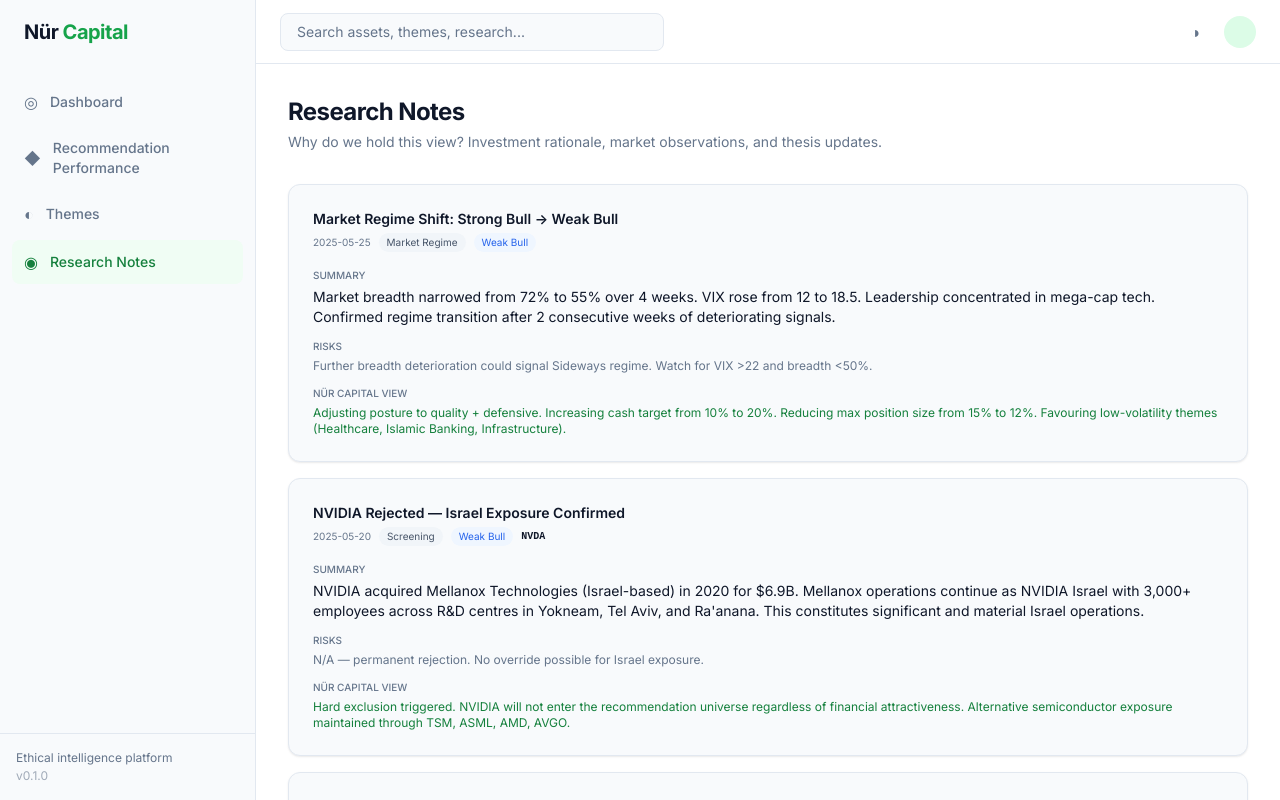
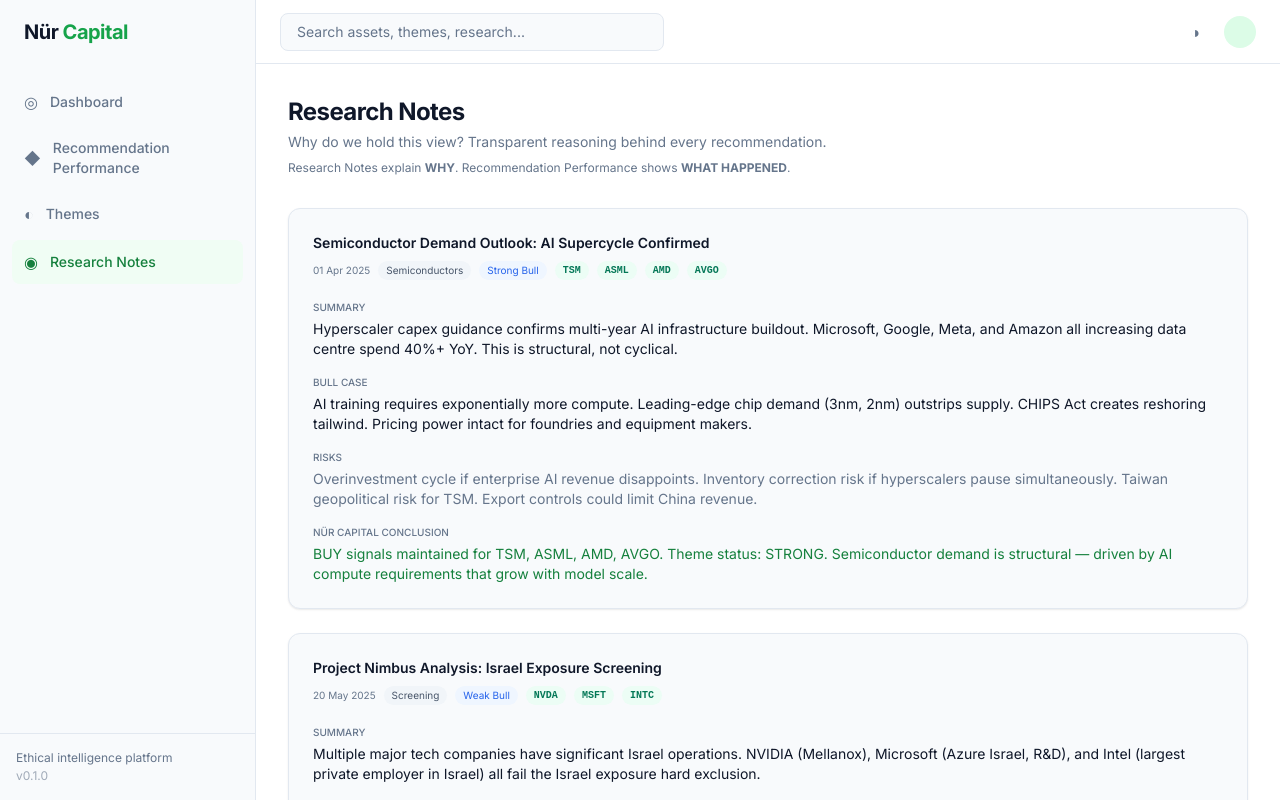
Before and after one commit to taher88noor-create/nurcapital, a Next.js app: page /notes in a window 1280 px wide. Built offline with nearby package versions, Linux system fonts and the light colour scheme.

Commit message:
Rebuild Research Notes: structured format with bull case, risks, conclusion

```diff
--- a/src/app/notes/page.tsx
+++ b/src/app/notes/page.tsx
@@ -7,81 +7,91 @@ export default function ResearchNotesPage() {
       <div>
         <h1 className="text-2xl font-bold tracking-tight">Research Notes</h1>
         <p className="mt-1 text-sm text-muted-foreground">
-          Why do we hold this view? Investment rationale, market observations, and thesis updates.
+          Why do we hold this view? Transparent reasoning behind every recommendation.
+        </p>
+        <p className="mt-2 text-xs text-muted-foreground">
+          Research Notes explain <strong>WHY</strong>. Recommendation Performance shows <strong>WHAT HAPPENED</strong>.
         </p>
       </div>
 
       {/* Notes */}
-      <div className="space-y-4">
+      <div className="space-y-6">
         <Note
-          date="2025-05-25"
+          title="Semiconductor Demand Outlook: AI Supercycle Confirmed"
+          date="01 Apr 2025"
+          theme="Semiconductors"
+          assets={["TSM", "ASML", "AMD", "AVGO"]}
+          regime="Strong Bull"
+          summary="Hyperscaler capex guidance confirms multi-year AI infrastructure buildout. Microsoft, Google, Meta, and Amazon all increasing data centre spend 40%+ YoY. This is structural, not cyclical."
+          bullCase="AI training requires exponentially more compute. Leading-edge chip demand (3nm, 2nm) outstrips supply. CHIPS Act creates reshoring tailwind. Pricing power intact for foundries and equipment makers."
+          risks="Overinvestment cycle if enterprise AI revenue disappoints. Inventory correction risk if hyperscalers pause simultaneously. Taiwan geopolitical risk for TSM. Export controls could limit China revenue."
+          conclusion="BUY signals maintained for TSM, ASML, AMD, AVGO. Theme status: STRONG. Semiconductor demand is structural — driven by AI compute requirements that grow with model scale."
+        />
+        <Note
+          title="Project Nimbus Analysis: Israel Exposure Screening"
+          date="20 May 2025"
+          theme="Screening"
+          assets={["NVDA", "MSFT", "INTC"]}
+          regime="Weak Bull"
+          summary="Multiple major tech companies have significant Israel operations. NVIDIA (Mellanox), Microsoft (Azure Israel, R&D), and Intel (largest private employer in Israel) all fail the Israel exposure hard exclusion."
+          bullCase="N/A — this is a screening analysis, not a buy thesis."
+          risks="Excluding these companies removes access to some of the world's largest and most profitable technology businesses. Alternative exposure must be found through compliant competitors."
+          conclusion="NVIDIA, Microsoft, and Intel permanently REJECTED. Alternative semiconductor exposure maintained through TSM, ASML, AMD, AVGO (all pass screening). Cybersecurity exposure through CRWD and PANW (US-headquartered, no Israel operations)."
+        />
+        <Note
+          title="Cybersecurity: Platform Consolidation Thesis"
+          date="15 Apr 2025"
+          theme="Cybersecurity"
+          assets={["CRWD", "PANW"]}
+          regime="Strong Bull"
+          summary="Enterprise cybersecurity spend is non-discretionary and growing 15%+ annually. The market is consolidating around platform leaders who can replace multiple point solutions with unified security."
+          bullCase="Ransomware epidemic drives urgency. Regulatory compliance (GDPR, NIS2, SEC rules) mandates spend. AI-powered threats increase attack surface. Platform consolidation creates winner-take-most dynamics."
+          risks="Microsoft Defender bundling could pressure pricing for endpoint security. Major breach of CrowdStrike or Palo Alto platform would be reputationally devastating. July 2024 CrowdStrike outage — monitoring for sustained customer losses."
+          conclusion="BUY signal issued for PANW. Existing BUY maintained for CRWD. Both pass eligibility screening (US-headquartered, no Israel operations, no prohibited revenue). Theme status: STRONG."
+        />
+        <Note
+          title="Healthcare Innovation: GLP-1 Revolution"
+          date="20 Feb 2025"
+          theme="Healthcare"
+          assets={["LLY", "NOVO-B"]}
+          regime="Sideways"
+          summary="GLP-1 receptor agonists (Mounjaro/Zepbound from Lilly, Ozempic/Wegovy from Novo) represent a generational healthcare opportunity. $100B+ addressable market with <5% penetration."
+          bullCase="Obesity affects 40%+ of US adults. GLP-1 efficacy proven (15-25% weight loss). Pipeline expanding: oral formulations, combination therapies. Manufacturing scale-up underway. Insurance coverage expanding."
+          risks="Long-term safety signals could emerge. Government price controls in election year. Manufacturing constraints limit near-term revenue. Premium valuations leave little margin for error. Competition from Amgen, Pfizer entering market."
+          conclusion="BUY signal for LLY (category leader, best efficacy, strongest pipeline). HOLD for NOVO-B (pioneer, in correction, fundamentals intact but momentum negative). Both pass eligibility screening."
+        />
+        <Note
+          title="Energy Security: Aramco & GCC Thesis"
+          date="01 Feb 2025"
+          theme="Oil & Gas"
+          assets={["2222.SR"]}
+          regime="Sideways"
+          summary="Saudi Aramco produces oil at <$5/barrel — lowest cost globally. OPEC+ supply discipline supports prices above $70. Sharia-compliant structure confirmed. Dividend yield >4%."
+          bullCase="Supply underinvestment since 2015 creates structural tightness. Peak oil demand is decades away. Energy security narrative strengthened post-Ukraine. Cash flow generation funds reliable dividends."
+          risks="Oil price sustained below $50 would pressure dividend. Saudi Arabia breaking OPEC+ discipline (price war). Accelerated EV adoption causing demand peak before 2035. Geopolitical risk in Middle East."
+          conclusion="HOLD signal. Positioned as dividend anchor and energy security exposure. Low volatility, low correlation with tech holdings. Provides geographic diversification (GCC). Not a growth thesis — a stability thesis."
+        />
+        <Note
+          title="Halal Finance: Structural Allocation Anchor"
+          date="10 Jan 2025"
+          theme="Halal Finance"
+          assets={["HLAL", "SPUS"]}
+          regime="Sideways"
+          summary="Sharia-compliant ETFs provide broad US equity exposure with pre-screened compliance. HLAL tracks FTSE USA Shariah Index. SPUS tracks S&P 500 Shariah. Both exclude non-compliant sectors automatically."
+          bullCase="Growing Muslim middle class (1.8B+ population). Institutional demand for compliant products. Low-cost diversification with ethical compliance built in. Regulatory support in GCC, Malaysia, Indonesia."
+          risks="Tracking error vs conventional benchmarks due to sector exclusions. Higher expense ratios than conventional ETFs. Limited product diversity in Islamic finance ETF space."
+          conclusion="HOLD signal. Core structural allocation — not a tactical position. Provides diversification anchor regardless of market regime. Low maintenance, high conviction. This is a permanent allocation, not a trade."
+        />
+        <Note
           title="Market Regime Shift: Strong Bull → Weak Bull"
+          date="25 May 2025"
           theme="Market Regime"
           assets={[]}
           regime="Weak Bull"
           summary="Market breadth narrowed from 72% to 55% over 4 weeks. VIX rose from 12 to 18.5. Leadership concentrated in mega-cap tech. Confirmed regime transition after 2 consecutive weeks of deteriorating signals."
-          risks="Further breadth deterioration could signal Sideways regime. Watch for VIX >22 and breadth <50%."
-          view="Adjusting posture to quality + defensive. Increasing cash target from 10% to 20%. Reducing max position size from 15% to 12%. Favouring low-volatility themes (Healthcare, Islamic Banking, Infrastructure)."
-        />
-        <Note
-          date="2025-05-20"
-          title="NVIDIA Rejected — Israel Exposure Confirmed"
-          theme="Screening"
-          assets={["NVDA"]}
-          regime="Weak Bull"
-          summary="NVIDIA acquired Mellanox Technologies (Israel-based) in 2020 for $6.9B. Mellanox operations continue as NVIDIA Israel with 3,000+ employees across R&D centres in Yokneam, Tel Aviv, and Ra'anana. This constitutes significant and material Israel operations."
-          risks="N/A — permanent rejection. No override possible for Israel exposure."
-          view="Hard exclusion triggered. NVIDIA will not enter the recommendation universe regardless of financial attractiveness. Alternative semiconductor exposure maintained through TSM, ASML, AMD, AVGO."
-        />
-        <Note
-          date="2025-04-15"
-          title="Cybersecurity: Platform Consolidation Thesis"
-          theme="Cybersecurity"
-          assets={["PANW", "CRWD"]}
-          regime="Strong Bull"
-          summary="Enterprise cybersecurity spend is non-discretionary and growing 15%+ annually. Platform consolidation trend favours leaders who can replace multiple point solutions. CrowdStrike (endpoint) and Palo Alto (network) are the two dominant platforms."
-          risks="Microsoft Defender bundling could pressure pricing. Major breach of either platform would be reputationally devastating. Vendor fatigue may slow enterprise adoption cycles."
-          view="BUY signal issued for PANW. Existing BUY maintained for CRWD. Combined cybersecurity theme: STRONG."
-        />
-        <Note
-          date="2025-04-01"
-          title="Semiconductor AI Demand: Structural, Not Cyclical"
-          theme="Semiconductors"
-          assets={["AMD", "AVGO", "TSM", "ASML"]}
-          regime="Strong Bull"
-          summary="Hyperscaler capex guidance confirms multi-year AI infrastructure buildout. Microsoft, Google, Meta, and Amazon all increasing data centre spend 40%+ YoY. This is not a one-quarter spike — it's a structural shift in compute demand."
-          risks="Overinvestment cycle possible if AI revenue doesn't materialise for enterprises. Inventory correction risk if hyperscalers pause simultaneously. Taiwan geopolitical risk remains for TSM."
-          view="BUY signals issued for AMD and AVGO. Existing BUY maintained for TSM and ASML. Semiconductor theme status: STRONG."
-        />
-        <Note
-          date="2025-02-20"
-          title="GLP-1 Revolution: Healthcare Thesis"
-          theme="Healthcare"
-          assets={["LLY", "NOVO-B"]}
-          regime="Sideways"
-          summary="GLP-1 drugs (Mounjaro/Zepbound from Lilly, Ozempic/Wegovy from Novo) represent a $100B+ addressable market with <5% penetration. This is a generational healthcare opportunity comparable to statins in the 1990s."
-          risks="Safety signals could emerge with long-term use. Government price controls in US election year. Manufacturing capacity constraints limiting near-term revenue. Premium valuations leave little margin for error."
-          view="BUY signal for LLY (category leader, best efficacy data). HOLD for NOVO-B (in correction, fundamentals intact but momentum negative)."
-        />
-        <Note
-          date="2025-02-01"
-          title="Energy Security: Saudi Aramco Thesis"
-          theme="Oil & Gas"
-          assets={["2222.SR"]}
-          regime="Sideways"
-          summary="Saudi Aramco produces oil at <$5/barrel — lowest cost globally. OPEC+ supply discipline supports prices above $70. Dividend yield >4% provides income regardless of price appreciation. Sharia-compliant corporate structure confirmed."
-          risks="Oil price sustained below $50 would pressure dividend. Saudi Arabia breaking OPEC+ discipline (price war scenario). Accelerated EV adoption causing demand peak before 2035."
-          view="HOLD signal. Positioned as dividend anchor and energy security exposure. Low volatility, low correlation with tech holdings. Provides geographic diversification (GCC)."
-        />
-        <Note
-          date="2025-01-10"
-          title="Halal Finance: Core Allocation Anchor"
-          theme="Halal Finance"
-          assets={["HLAL", "SPUS"]}
-          regime="Sideways"
-          summary="Sharia-compliant ETFs provide broad US equity exposure with pre-screened compliance. HLAL tracks FTSE USA Shariah Index. SPUS tracks S&P 500 Shariah. Both exclude non-compliant sectors automatically."
-          risks="Tracking error vs conventional benchmarks. Higher expense ratios. Limited product diversity in Islamic finance ETF space."
-          view="HOLD signal. Core structural allocation — not a tactical position. Provides diversification anchor regardless of market regime. Low maintenance, high conviction."
+          bullCase="Underlying earnings growth remains positive. AI capex cycle intact. No recession indicators. Breadth could recover if rate cut expectations materialise."
+          risks="Further breadth deterioration could signal Sideways regime. VIX >22 and breadth <50% would trigger next downgrade. Narrow leadership historically precedes corrections."
+          conclusion="Regime confirmed: Weak Bull. Adjusting posture to quality + defensive. Cash target increased from 10% to 20%. Max position size reduced from 15% to 12%. Favouring low-volatility themes."
         />
       </div>
 
@@ -93,36 +103,40 @@ export default function ResearchNotesPage() {
   );
 }
 
-function Note({ date, title, theme, assets, regime, summary, risks, view }: {
-  date: string; title: string; theme: string; assets: string[]; regime: string; summary: string; risks: string; view: string;
+function Note({ title, date, theme, assets, regime, summary, bullCase, risks, conclusion }: {
+  title: string; date: string; theme: string; assets: string[]; regime: string;
+  summary: string; bullCase: string; risks: string; conclusion: string;
 }) {
   return (
     <div className="card">
-      <div>
+      {/* Header */}
       <h3 className="text-sm font-semibold">{title}</h3>
-        <div className="mt-1 flex flex-wrap items-center gap-2">
+      <div className="mt-2 flex flex-wrap items-center gap-2">
         <span className="text-[10px] text-muted-foreground">{date}</span>
         <span className="rounded-full bg-slate-100 px-2 py-0.5 text-[10px] text-slate-600 dark:bg-slate-800 dark:text-slate-400">{theme}</span>
         <span className="rounded-full bg-blue-50 px-2 py-0.5 text-[10px] text-blue-600 dark:bg-blue-950/50 dark:text-blue-400">{regime}</span>
         {assets.map((a) => (
-            <span key={a} className="font-mono text-[10px] font-bold">{a}</span>
+          <span key={a} className="rounded-full bg-emerald-50 px-2 py-0.5 font-mono text-[10px] font-bold text-emerald-700 dark:bg-emerald-950/50 dark:text-emerald-400">{a}</span>
         ))}
       </div>
-      </div>
-      <div className="mt-4 space-y-3">
-        <div>
-          <p className="text-[10px] font-medium uppercase text-muted-foreground">Summary</p>
-          <p className="mt-1 text-sm">{summary}</p>
-        </div>
-        <div>
-          <p className="text-[10px] font-medium uppercase text-muted-foreground">Risks</p>
-          <p className="mt-1 text-xs text-muted-foreground">{risks}</p>
-        </div>
-        <div>
-          <p className="text-[10px] font-medium uppercase text-muted-foreground">Nür Capital View</p>
-          <p className="mt-1 text-xs text-brand-700 dark:text-brand-400">{view}</p>
-        </div>
+
+      {/* Body */}
+      <div className="mt-5 space-y-4">
+        <Section label="Summary" content={summary} />
+        <Section label="Bull Case" content={bullCase} />
+        <Section label="Risks" content={risks} variant="muted" />
+        <Section label="Nür Capital Conclusion" content={conclusion} variant="brand" />
       </div>
     </div>
   );
 }
+
+function Section({ label, content, variant }: { label: string; content: string; variant?: "muted" | "brand" }) {
+  const textColor = variant === "brand" ? "text-brand-700 dark:text-brand-400" : variant === "muted" ? "text-muted-foreground" : "";
+  return (
+    <div>
+      <p className="text-[10px] font-medium uppercase text-muted-foreground">{label}</p>
+      <p className={`mt-1 text-sm ${textColor}`}>{content}</p>
+    </div>
+  );
+}
```
Lines whose indentation alone changed are shown as unchanged.
